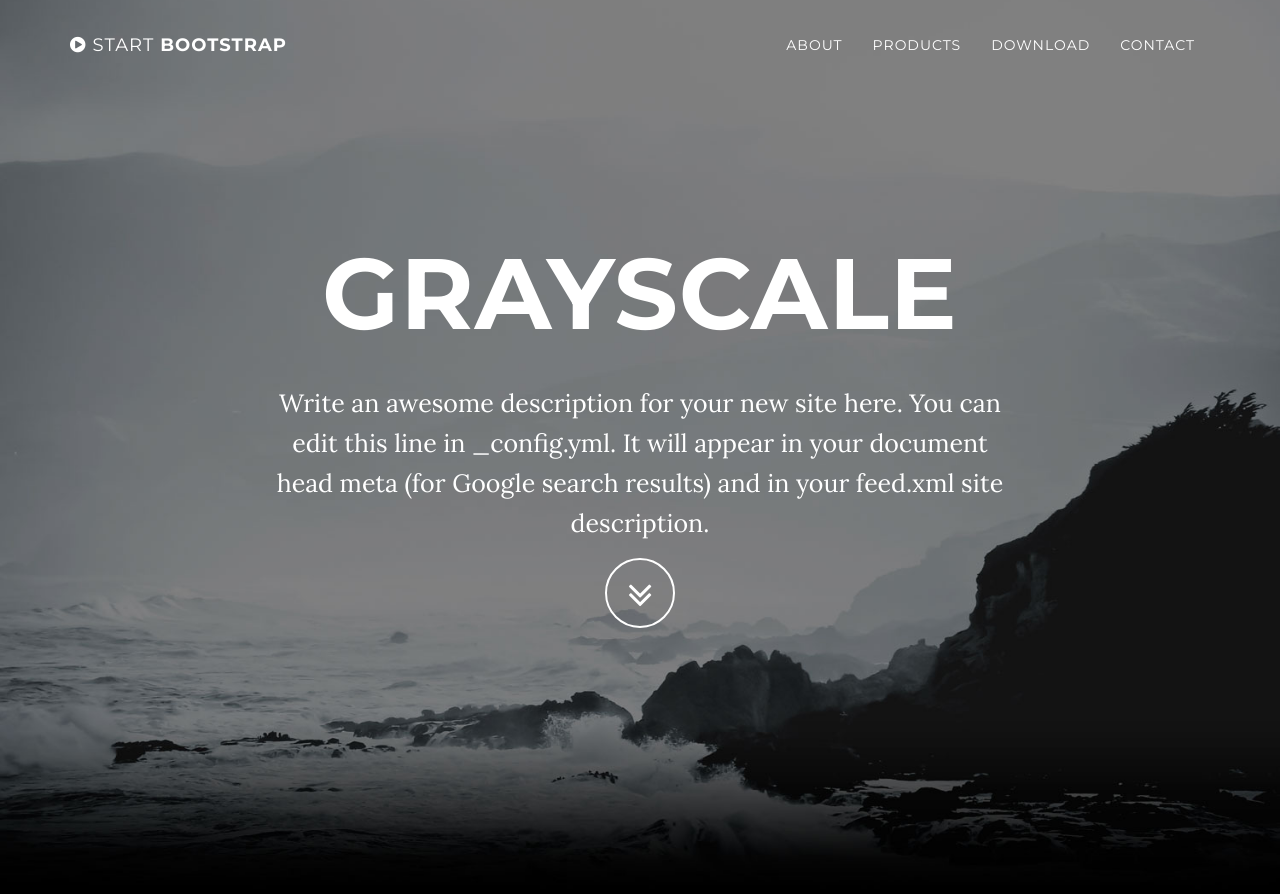
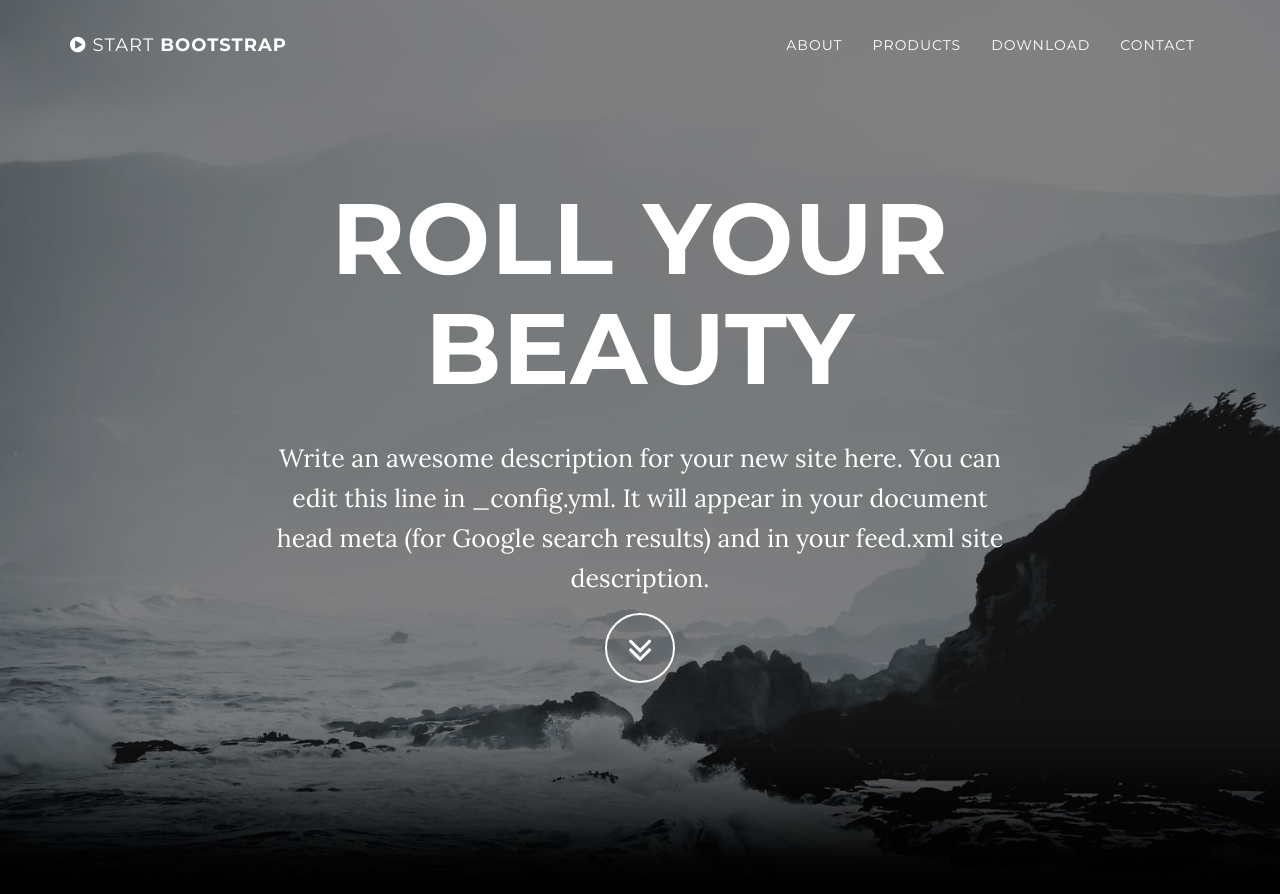
Before and after one commit to cosminpopa083/cosminpopa083.github.io, a Jekyll site: the page built from index.html, in a window 1280 px wide and 900 px high. Shown: the top 894 px of the window. Built offline with Jekyll 4.4.1, drawn with Linux system fonts in a browser that asks for light colours.

Commit message:
Update _config.yml

```diff
--- a/_config.yml
+++ b/_config.yml
@@ -1,6 +1,6 @@
 remote_theme: jeromelachaud/grayscale-theme
 # Site settings
-title: Grayscale
+title: Roll your beauty
 email: hello@myrelaxjoy.com
 url: https://www.myrelaxjoy.com/
 description: "Write an awesome description for your new site here. You can edit this line in _config.yml. It will appear in your document head meta (for Google search results) and in your feed.xml site description."
```
